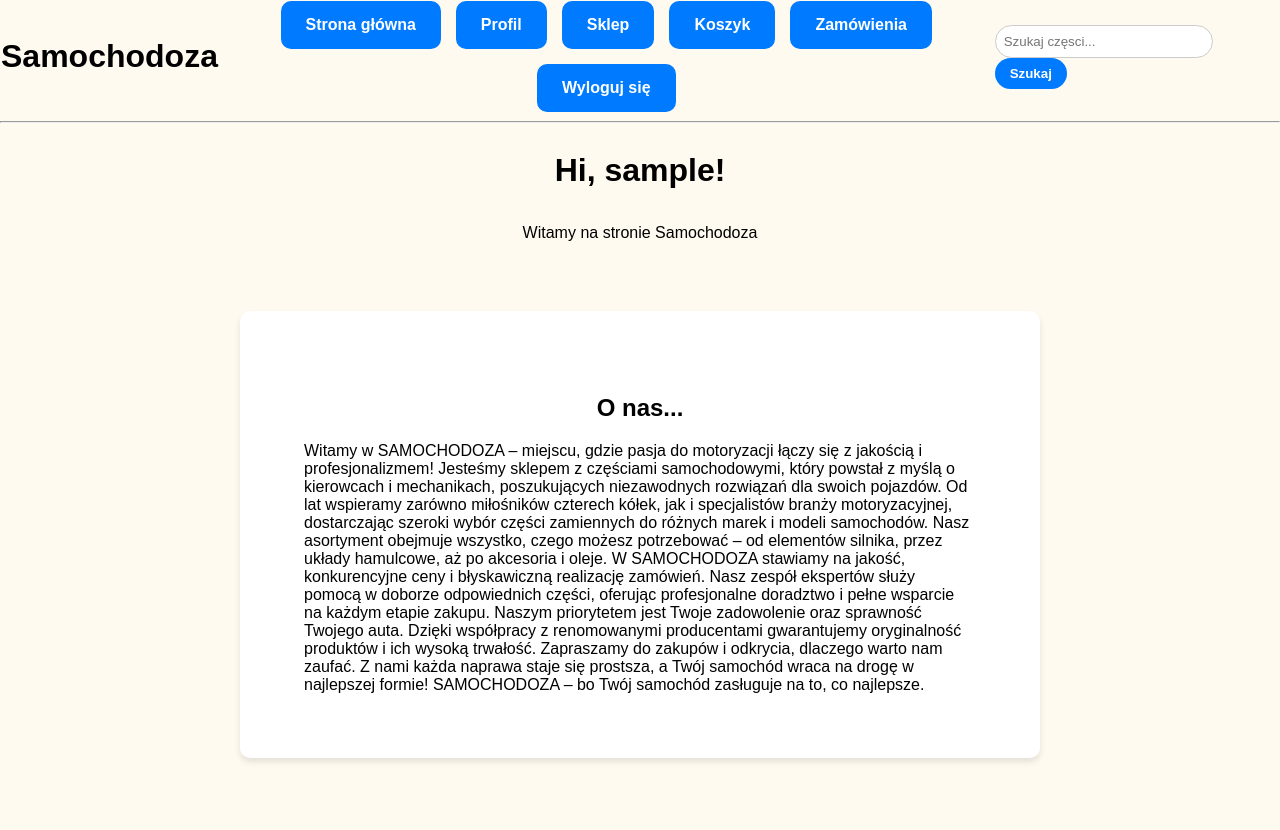
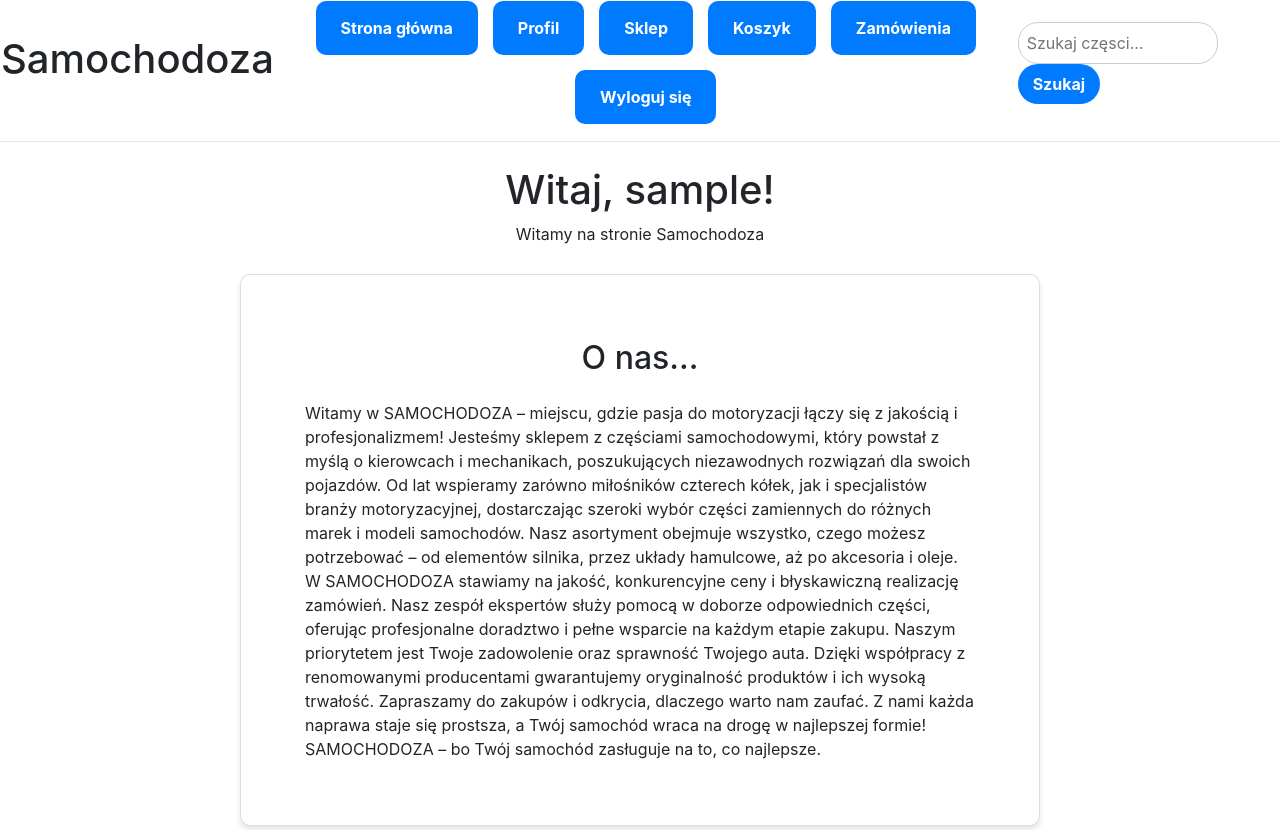
Before and after one commit to dawid-markowski/ProjPAINT, a Flask app: page / in a window 1280 px wide. Before the commit the page ends 762 px from the top, so only its background shows below. Run offline with Flask 3, Linux system fonts and the light colour scheme; the visitor is signed in with stand-in values (Sample User, id 1); some libraries are stand-ins or nearby versions.

Commit message:
poprawa jezyka i pln

```diff
--- a/app/admin_/routes.py
+++ b/app/admin_/routes.py
@@ -1,5 +1,5 @@
 from flask_admin.contrib.sqla import ModelView
-from app.models import User, Part
+from app.models import User, Part, Cart, CartItem, Order, OrderItem
 from flask_login import current_user
 from flask_admin import AdminIndexView
 from flask import render_template
@@ -11,6 +11,7 @@ class ModelView(ModelView):
         # Sprawdza, czy użytkownik jest zalogowany i jest administratorem
         return current_user.is_authenticated and current_user.is_admin
 
+    column_exclude_list = ('password_hash')
 class MyHomeView(AdminIndexView):
     def is_accessible(self):
         return current_user.is_authenticated and current_user.is_admin
@@ -19,3 +20,4 @@ class MyHomeView(AdminIndexView):
 
 admin.add_view(ModelView(User,db.session))
 admin.add_view(ModelView(Part,db.session))
+admin.add_view(ModelView(Order, db.session))
--- a/app/templates/auth/reset_password.html
+++ b/app/templates/auth/reset_password.html
@@ -84,7 +84,7 @@
     <div class="container">
         <div class="card shadow">
             <div class="card-body">
-                <h1 class="text-center">Reset Your Password</h1>
+                <h1 class="text-center">Zresetuj Swoje Hasło</h1>
                 <form action="" method="post">
                     {{ form.hidden_tag() }}
                     <div class="mb-3">
--- a/app/templates/auth/reset_password_request.html
+++ b/app/templates/auth/reset_password_request.html
@@ -83,7 +83,7 @@
     <div class="container">
         <div class="card">
             <div class="card-body">
-                <h1 class="text-center">Reset Password</h1>
+                <h1 class="text-center">Zresetuj Hasło</h1>
                 <form action="" method="post">
                     {{ form.hidden_tag() }}
                     <div class="mb-3">
--- a/app/templates/index.html
+++ b/app/templates/index.html
@@ -1,58 +1,51 @@
 {% extends "base.html" %}
 
-{% block content %}
+{% block head %}
+    {{ super() }}
+    <link rel="stylesheet" href="https://stackpath.bootstrapcdn.com/bootstrap/4.5.2/css/bootstrap.min.css">
     <style>
-    .container {
+        .about-us-container { /* Zmieniona nazwa klasy */
             display: flex;
             justify-content: center;
             align-items: center;
-            height: 70vh;
+            min-height: 70vh; /* Zmieniono height na min-height */
         }
 
-        .card {
+        .about-us-container .card { /* Zwiększona specyficzność */
             border-radius: 10px;
             background: #ffffff;
             box-shadow: 0px 4px 6px rgba(0, 0, 0, 0.1);
             max-width: 800px;
             width: 100%;
-            display: flex;
-            flex-direction: column;
-            justify-content: center;
-            align-items: center;
+            /* Usunięto display, flex-direction, justify-content, align-items - te style są już w klasie card-body z Bootstrapa */
         }
 
-        .card-body {
+        .about-us-container .card-body { /* Zwiększona specyficzność */
             padding: 4rem;
-            display: flex;
-            flex-direction: column;
-            align-items: center;
+            /* Usunięto display, flex-direction, align-items - te style są już w klasie card-body z Bootstrapa */
         }
-        .text-center {
-            margin-bottom: 0.8rem;
-            display: flex;
-            justify-content: center;
-            width: 100%;
-        }
+
+        /* Usunięto zbędne style dla text-center, bo klasa z Bootstrapa już to robi */
     </style>
-    <div class="text-center">
-        <h1>Hi, {{ current_user.username }}!</h1>
+{% endblock %}
+
+{% block content %}
+    <div class="text-center my-4">
+        <h1>Witaj, {{ current_user.username }}!</h1>
+        <p>Witamy na stronie Samochodoza</p>
     </div>
-    <div class="text-center">
-        Witamy na stronie Samochodoza
-    </div>
-    <div class="container">
+    <div class="about-us-container">
         <div class="card">
             <div class="card-body">
-                <h2> O nas... </h2>
-        Witamy w SAMOCHODOZA – miejscu, gdzie pasja do motoryzacji łączy się z jakością i profesjonalizmem! Jesteśmy sklepem z częściami samochodowymi, który powstał z myślą o kierowcach i mechanikach, poszukujących niezawodnych rozwiązań dla swoich pojazdów.
-        Od lat wspieramy zarówno miłośników czterech kółek, jak i specjalistów branży motoryzacyjnej, dostarczając szeroki wybór części zamiennych do różnych marek i modeli samochodów. Nasz asortyment obejmuje wszystko, czego możesz potrzebować – od elementów silnika, przez układy hamulcowe, aż po akcesoria i oleje.
-        W SAMOCHODOZA stawiamy na jakość, konkurencyjne ceny i błyskawiczną realizację zamówień. Nasz zespół ekspertów służy pomocą w doborze odpowiednich części, oferując profesjonalne doradztwo i pełne wsparcie na każdym etapie zakupu.
-        Naszym priorytetem jest Twoje zadowolenie oraz sprawność Twojego auta. Dzięki współpracy z renomowanymi producentami gwarantujemy oryginalność produktów i ich wysoką trwałość.
-        Zapraszamy do zakupów i odkrycia, dlaczego warto nam zaufać. Z nami każda naprawa staje się prostsza, a Twój samochód wraca na drogę w najlepszej formie! SAMOCHODOZA – bo Twój samochód zasługuje na to, co najlepsze.
-
+                <h2 class="card-title text-center mb-4">O nas...</h2>
+                <p class="card-text">
+                    Witamy w SAMOCHODOZA – miejscu, gdzie pasja do motoryzacji łączy się z jakością i profesjonalizmem! Jesteśmy sklepem z częściami samochodowymi, który powstał z myślą o kierowcach i mechanikach, poszukujących niezawodnych rozwiązań dla swoich pojazdów.
+                    Od lat wspieramy zarówno miłośników czterech kółek, jak i specjalistów branży motoryzacyjnej, dostarczając szeroki wybór części zamiennych do różnych marek i modeli samochodów. Nasz asortyment obejmuje wszystko, czego możesz potrzebować – od elementów silnika, przez układy hamulcowe, aż po akcesoria i oleje.
+                    W SAMOCHODOZA stawiamy na jakość, konkurencyjne ceny i błyskawiczną realizację zamówień. Nasz zespół ekspertów służy pomocą w doborze odpowiednich części, oferując profesjonalne doradztwo i pełne wsparcie na każdym etapie zakupu.
+                    Naszym priorytetem jest Twoje zadowolenie oraz sprawność Twojego auta. Dzięki współpracy z renomowanymi producentami gwarantujemy oryginalność produktów i ich wysoką trwałość.
+                    Zapraszamy do zakupów i odkrycia, dlaczego warto nam zaufać. Z nami każda naprawa staje się prostsza, a Twój samochód wraca na drogę w najlepszej formie! SAMOCHODOZA – bo Twój samochód zasługuje na to, co najlepsze.
+                </p>
             </div>
         </div>
     </div>
-
-
 {% endblock %}
--- a/app/templates/shop/part.html
+++ b/app/templates/shop/part.html
@@ -46,9 +46,9 @@
             <div class="product-info">
 
             <h1>{{ part.part_name }} </h1>
-                <p>marki {{part.group}}</p>
+                <p>Kategoria: {{part.group}}</p>
             <p>Opis: {{ part.description }}</p>
-            <p>Cena: {{part.price}}</p>
+            <p>Cena: {{part.price}} PLN</p>
 
             <form method="POST" action="{{ url_for('cart.add_to_cart', part_id=part.id) }}">
                 <input type="number" name="quantity" value="1" min="1" style="width: 50px;">
--- a/app/templates/user.html
+++ b/app/templates/user.html
@@ -90,7 +90,7 @@
             <div class="info-item">
                 <h2>Zamówienia</h2>
                 <p><strong>Liczba zamówień:</strong> {{ order_count }}</p>
-                <p><strong>Całkowita wydana kwota:</strong> {{ "%.2f"|format(total_spent) }}</p>
+                <p><strong>Całkowita wydana kwota:</strong> {{ "%.2f"|format(total_spent) }} PLN</p>
             </div>
         </div>
             {% if user == current_user %}
```
Also changed, not shown: app/templates/cart/cart.html (+18 -11 lines), app/templates/orders/orders.html (+4 -4 lines).
